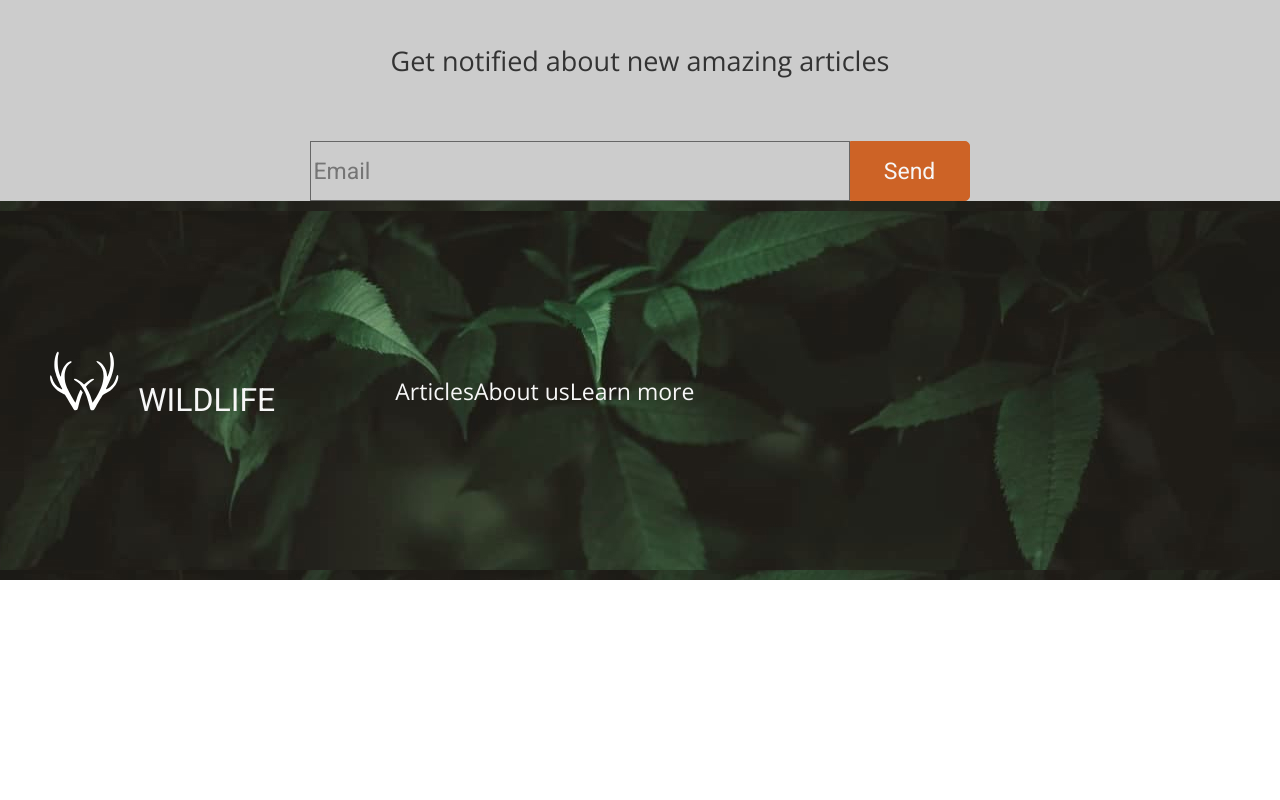
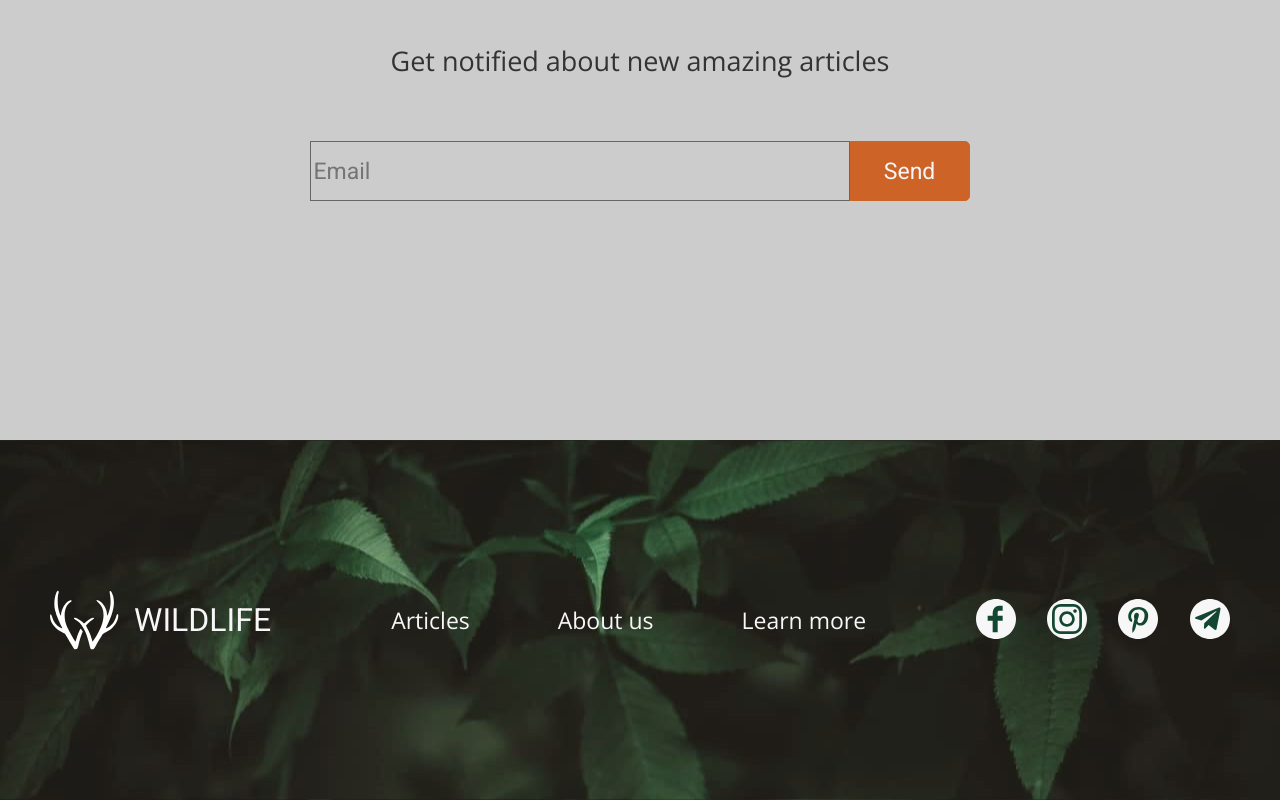
Before and after one commit to bANSHEE-dev/wild, a plain HTML site: page index.html in a window 1280 px wide. Shown: the part 1768-2568 px from the top of the page. Before the commit the page ends 2348 px from the top, so only its background shows below. Drawn offline with nearby package versions, Linux system fonts and the light colour scheme.

Commit message:
Add files via upload

```diff
--- a/css/style.css
+++ b/css/style.css
@@ -20,23 +20,29 @@ a {
 
 body {
   font-family: "Open Sans", sans-serif;
-  /* font-family: 'Roboto', sans-serif;  */
 }
 
 header {
   background-image: url("../images/bg-header.png");
   background-repeat: no-repeat;
-  background-size: cover;
+  background-size: auto;
   background-position: center;
   height: 780px;
+  background-color: #02160b;
 }
 
 .logo {
+  margin-top: 19px;
+  display: flex;
+}
+
+.header__logo-text {
+  font-family: "Roboto";
   font-size: 32px;
   line-height: 60px;
   text-transform: uppercase;
   color: #f7f7f7;
-  margin-top: 19px;
+  margin-left: 15px;
 }
 .logo__img {
   margin-right: 15px;
@@ -168,13 +174,12 @@ header {
 .arrow-left {
   position: absolute;
   top: 160px;
-  left: -70px;
 }
 
 .arrow-right {
   position: absolute;
   top: 160px;
-  right: -70px;
+  right: -60px;
 }
 
 .description {
@@ -205,6 +210,7 @@ header {
 }
 .input-form {
   text-align: center;
+  padding-bottom: 239px;
 }
 
 .input__send {
@@ -239,6 +245,7 @@ header {
   background-image: url(../images/footer-bg.jpg);
   /* background-repeat: no-repeat; */
   background-position: center;
+  background-color: #181617;
 }
 
 .footer__menu {
@@ -248,31 +255,31 @@ header {
   align-items: center;
 }
 
-span {
+.footer__logo {
+  display: flex;
+}
+
+.footer__logo-text {
   font-family: "Roboto";
   font-size: 32px;
   line-height: 60px;
   text-transform: uppercase;
   color: #f7f7f7;
+  margin-left: 15px;
 }
 
 .footer__nav {
   display: flex;
-  justify-content: space-between;
 }
 
 .footer__menu__list {
-  display: flex;
+  display: inline-flex;
   margin-left: 120px;
-}
-.footer__menu__list li {
-  display: flex;
   justify-content: space-between;
-}
-.footer__logo__img {
-  margin-right: 15px;
+  width: 475px;
+  margin-right: 110px;
 }
 
-.footer__social {
-  margin-left: 120px;
+.footer__social-link + .footer__social-link {
+  margin-left: 27px;
 }
--- a/index.html
+++ b/index.html
@@ -9,8 +9,6 @@
   <link rel="preconnect" href="https://fonts.gstatic.com">
   <link href="https://fonts.googleapis.com/css2?family=Open+Sans&family=Roboto&display=swap" rel="stylesheet">
   <link rel="stylesheet" href="css/reset.css">
-  <link rel="stylesheet" href="css/slick.css">
-  <link rel="stylesheet" href="css/jquery.fancybox.css">
   <link rel="stylesheet" href="css/style.css">
 </head>
 
@@ -20,7 +18,7 @@
       <div class="header__inner">
         <a class="logo">
           <img class="logo__img" src="images/logo.svg" alt="logo">
-          wildlife
+          <div class="header__logo-text">wildlife</div>
         </a>
         <nav class="menu">
           <ul class="menu__list">
@@ -109,7 +107,7 @@
       <div class="footer__menu">
         <a class="footer__logo">
           <img class="footer__logo__img" src="images/logo.svg" alt="logo">
-          <span>wildlife</span>
+          <div class="footer__logo-text">wildlife</div>
         </a>
 
         <nav class="footer__nav">
@@ -121,15 +119,19 @@
         </nav>
 
 
-        <!-- <div class="footer__social">
-          <a class="footer__social-link" href="#"><img class="footer__social-item" src="images/facebook.svg" alt="facebook"></a>
-          <a class="footer__social-link" href="#"><img class="footer__social-item" src="images/instagramm.svg" alt="facebook"></a>
-          <a class="footer__social-link" href="#"><img class="footer__social-item" src="images/patreon.svg" alt="facebook"></a>
-          <a class="footer__social-link" href="#"><img class="footer__social-item" src="images/telegram.svg" alt="facebook"></a>
+        <div class="footer__social">
+          <a class="footer__social-link" href="#"><img class="footer__social-item" src="images/facebook.svg"
+              alt="facebook"></a>
+          <a class="footer__social-link" href="#"><img class="footer__social-item" src="images/instagramm.svg"
+              alt="facebook"></a>
+          <a class="footer__social-link" href="#"><img class="footer__social-item" src="images/patreon.svg"
+              alt="facebook"></a>
+          <a class="footer__social-link" href="#"><img class="footer__social-item" src="images/telegram.svg"
+              alt="facebook"></a>
         </div>
-      </div> -->
+      </div>
 
-      </div>
+    </div>
 
   </section>
 
```
